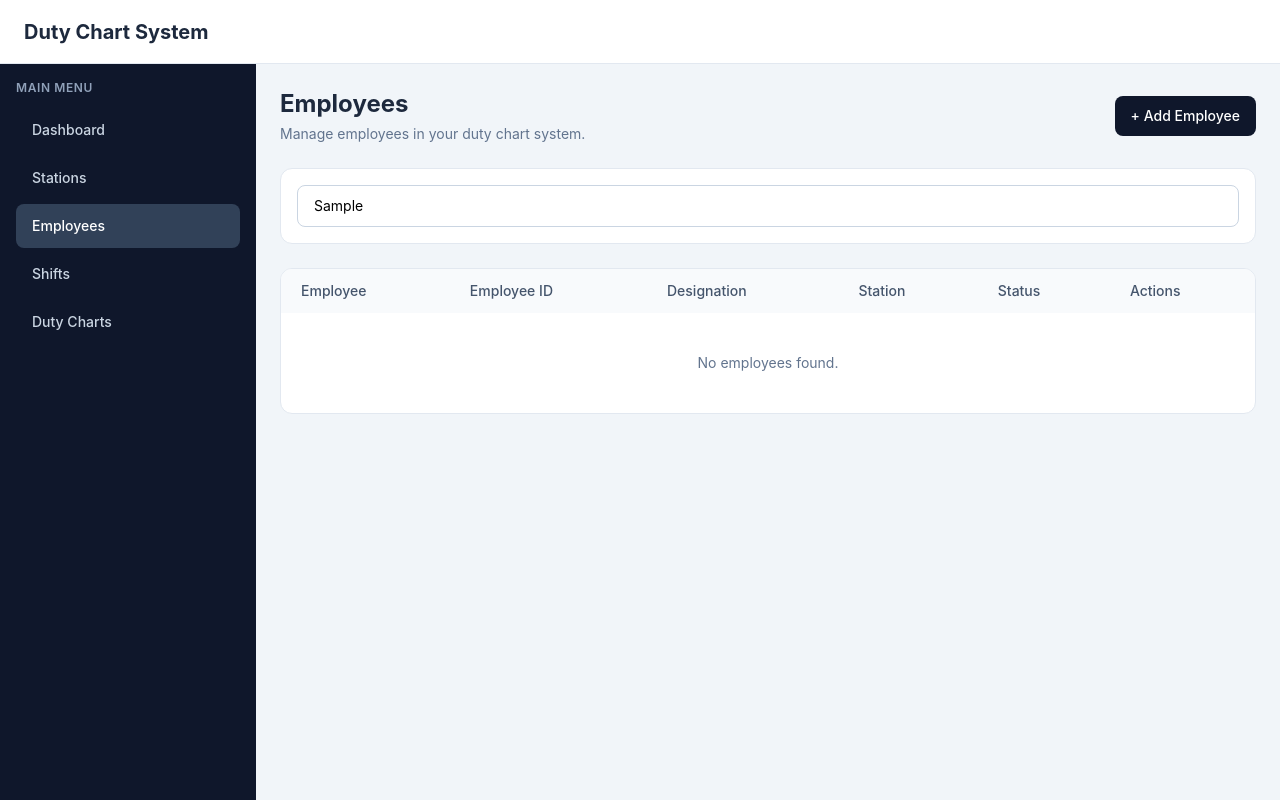
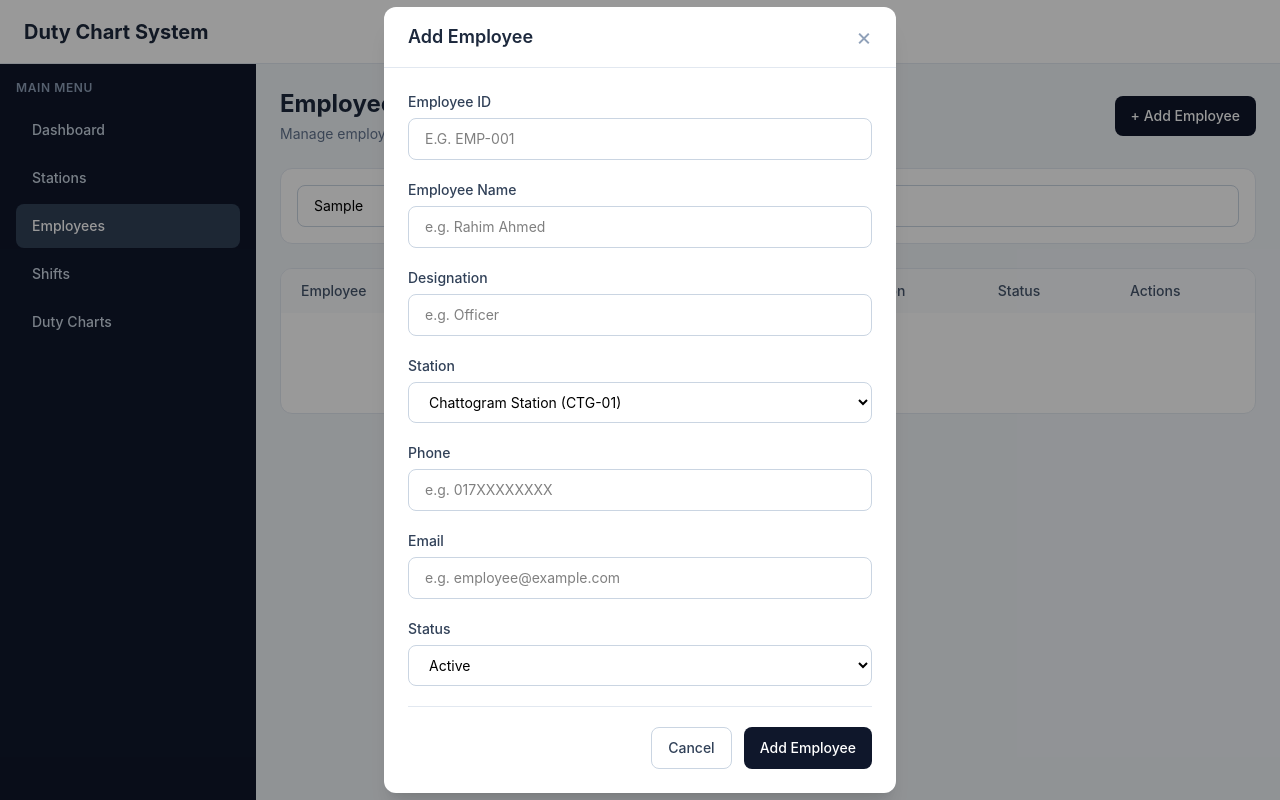
Before and after one commit to sattamap/duty-chart-system-client, a React (Vite) app: page /employees in a window 1280 px wide. Both pictures are taken after typing "Sample" into the empty fields and a click on the button "+ Add Employee". Built offline with nearby package versions, Linux system fonts and the light colour scheme.

Commit message:
feat: add employee creation form

```diff
--- /dev/null
+++ b/src/components/employees/EmployeeForm.tsx
@@ -0,0 +1,281 @@
+import { useState } from "react";
+
+import type {
+  ChangeEvent,
+  FormEvent,
+} from "react";
+
+import type {
+  CreateEmployeeInput,
+  Employee,
+} from "../../types/employee";
+
+import type { Station } from "../../types/station";
+
+interface EmployeeFormProps {
+  initialData?: Employee;
+  stations: Station[];
+  onSubmit: (data: CreateEmployeeInput) => void;
+  onCancel: () => void;
+}
+
+function EmployeeForm({
+  initialData,
+  stations,
+  onSubmit,
+  onCancel,
+}: EmployeeFormProps) {
+  const [formData, setFormData] =
+    useState<CreateEmployeeInput>({
+      employeeId:
+        initialData?.employeeId ?? "",
+      name: initialData?.name ?? "",
+      designation:
+        initialData?.designation ?? "",
+      phone: initialData?.phone ?? "",
+      email: initialData?.email ?? "",
+      stationId:
+        initialData?.stationId ??
+        stations[0]?.id ??
+        "",
+      isActive:
+        initialData?.isActive ?? true,
+    });
+
+  const handleChange = (
+    event: ChangeEvent<HTMLInputElement>
+  ) => {
+    const { name, value } = event.target;
+
+    setFormData((current) => ({
+      ...current,
+      [name]: value,
+    }));
+  };
+
+  const handleSubmit = (
+    event: FormEvent<HTMLFormElement>
+  ) => {
+    event.preventDefault();
+
+    onSubmit(formData);
+  };
+
+  const isEditing = Boolean(initialData);
+
+  return (
+    <form
+      onSubmit={handleSubmit}
+      className="space-y-5"
+    >
+      {/* Employee ID */}
+
+      <div>
+        <label
+          htmlFor="employeeId"
+          className="mb-1.5 block text-sm font-medium text-slate-700"
+        >
+          Employee ID
+        </label>
+
+        <input
+          id="employeeId"
+          name="employeeId"
+          type="text"
+          value={formData.employeeId}
+          onChange={handleChange}
+          placeholder="e.g. EMP-001"
+          required
+          className="w-full rounded-lg border border-slate-300 px-4 py-2.5 text-sm uppercase outline-none focus:border-slate-500 focus:ring-1 focus:ring-slate-500"
+        />
+      </div>
+
+      {/* Employee Name */}
+
+      <div>
+        <label
+          htmlFor="name"
+          className="mb-1.5 block text-sm font-medium text-slate-700"
+        >
+          Employee Name
+        </label>
+
+        <input
+          id="name"
+          name="name"
+          type="text"
+          value={formData.name}
+          onChange={handleChange}
+          placeholder="e.g. Rahim Ahmed"
+          required
+          className="w-full rounded-lg border border-slate-300 px-4 py-2.5 text-sm outline-none focus:border-slate-500 focus:ring-1 focus:ring-slate-500"
+        />
+      </div>
+
+      {/* Designation */}
+
+      <div>
+        <label
+          htmlFor="designation"
+          className="mb-1.5 block text-sm font-medium text-slate-700"
+        >
+          Designation
+        </label>
+
+        <input
+          id="designation"
+          name="designation"
+          type="text"
+          value={formData.designation}
+          onChange={handleChange}
+          placeholder="e.g. Officer"
+          required
+          className="w-full rounded-lg border border-slate-300 px-4 py-2.5 text-sm outline-none focus:border-slate-500 focus:ring-1 focus:ring-slate-500"
+        />
+      </div>
+
+      {/* Station */}
+
+      <div>
+        <label
+          htmlFor="stationId"
+          className="mb-1.5 block text-sm font-medium text-slate-700"
+        >
+          Station
+        </label>
+
+        <select
+          id="stationId"
+          name="stationId"
+          value={formData.stationId}
+          onChange={(event) =>
+            setFormData((current) => ({
+              ...current,
+              stationId: event.target.value,
+            }))
+          }
+          required
+          className="w-full rounded-lg border border-slate-300 bg-white px-4 py-2.5 text-sm outline-none focus:border-slate-500 focus:ring-1 focus:ring-slate-500"
+        >
+          <option value="">
+            Select a station
+          </option>
+
+          {stations
+            .filter((station) => station.isActive)
+            .map((station) => (
+              <option
+                key={station.id}
+                value={station.id}
+              >
+                {station.name} ({station.code})
+              </option>
+            ))}
+        </select>
+      </div>
+
+      {/* Phone */}
+
+      <div>
+        <label
+          htmlFor="phone"
+          className="mb-1.5 block text-sm font-medium text-slate-700"
+        >
+          Phone
+        </label>
+
+        <input
+          id="phone"
+          name="phone"
+          type="tel"
+          value={formData.phone}
+          onChange={handleChange}
+          placeholder="e.g. 017XXXXXXXX"
+          className="w-full rounded-lg border border-slate-300 px-4 py-2.5 text-sm outline-none focus:border-slate-500 focus:ring-1 focus:ring-slate-500"
+        />
+      </div>
+
+      {/* Email */}
+
+      <div>
+        <label
+          htmlFor="email"
+          className="mb-1.5 block text-sm font-medium text-slate-700"
+        >
+          Email
+        </label>
+
+        <input
+          id="email"
+          name="email"
+          type="email"
+          value={formData.email}
+          onChange={handleChange}
+          placeholder="e.g. employee@example.com"
+          className="w-full rounded-lg border border-slate-300 px-4 py-2.5 text-sm outline-none focus:border-slate-500 focus:ring-1 focus:ring-slate-500"
+        />
+      </div>
+
+      {/* Status */}
+
+      <div>
+        <label
+          htmlFor="isActive"
+          className="mb-1.5 block text-sm font-medium text-slate-700"
+        >
+          Status
+        </label>
+
+        <select
+          id="isActive"
+          name="isActive"
+          value={
+            formData.isActive
+              ? "active"
+              : "inactive"
+          }
+          onChange={(event) =>
+            setFormData((current) => ({
+              ...current,
+              isActive:
+                event.target.value ===
+                "active",
+            }))
+          }
+          className="w-full rounded-lg border border-slate-300 bg-white px-4 py-2.5 text-sm outline-none focus:border-slate-500 focus:ring-1 focus:ring-slate-500"
+        >
+          <option value="active">
+            Active
+          </option>
+
+          <option value="inactive">
+            Inactive
+          </option>
+        </select>
+      </div>
+
+      {/* Buttons */}
+
+      <div className="flex justify-end gap-3 border-t border-slate-200 pt-5">
+        <button
+          type="button"
+          onClick={onCancel}
+          className="rounded-lg border border-slate-300 px-4 py-2.5 text-sm font-medium text-slate-700 hover:bg-slate-50"
+        >
+          Cancel
+        </button>
+
+        <button
+          type="submit"
+          className="rounded-lg bg-slate-900 px-4 py-2.5 text-sm font-medium text-white hover:bg-slate-700"
+        >
+          {isEditing
+            ? "Save Changes"
+            : "Add Employee"}
+        </button>
+      </div>
+    </form>
+  );
+}
+
+export default EmployeeForm;
--- a/src/pages/Employees.tsx
+++ b/src/pages/Employees.tsx
@@ -1,15 +1,24 @@
 import { useState } from "react";
 
-import type { Employee } from "../types/employee";
+import type {
+  CreateEmployeeInput,
+  Employee,
+} from "../types/employee";
 
 import { initialEmployees } from "../data/employees";
 import { initialStations } from "../data/stations";
 
+import Modal from "../components/ui/Modal";
+import EmployeeForm from "../components/employees/EmployeeForm";
+
 function Employees() {
-  const [employees] =
+  const [employees, setEmployees] =
     useState<Employee[]>(initialEmployees);
 
   const [search, setSearch] = useState("");
+
+  const [isModalOpen, setIsModalOpen] =
+    useState(false);
 
   const filteredEmployees = employees.filter(
     (employee) => {
@@ -37,6 +46,30 @@ function Employees() {
     return station?.name ?? "Unassigned";
   };
 
+  const handleAddEmployee = (
+    data: CreateEmployeeInput
+  ) => {
+    const newEmployee: Employee = {
+      id: crypto.randomUUID(),
+      ...data,
+    };
+
+    setEmployees((currentEmployees) => [
+      ...currentEmployees,
+      newEmployee,
+    ]);
+
+    setIsModalOpen(false);
+  };
+
+  const handleOpenAddModal = () => {
+    setIsModalOpen(true);
+  };
+
+  const handleCloseModal = () => {
+    setIsModalOpen(false);
+  };
+
   return (
     <div className="space-y-6">
       {/* Header */}
@@ -48,12 +81,14 @@ function Employees() {
           </h1>
 
           <p className="mt-1 text-sm text-slate-500">
-            Manage employees in your duty chart system.
+            Manage employees in your duty chart
+            system.
           </p>
         </div>
 
         <button
           type="button"
+          onClick={handleOpenAddModal}
           className="rounded-lg bg-slate-900 px-4 py-2.5 text-sm font-medium text-white hover:bg-slate-700"
         >
           + Add Employee
@@ -183,8 +218,6 @@ function Employees() {
                 </tr>
               ))}
 
-              {/* Empty Result */}
-
               {filteredEmployees.length === 0 && (
                 <tr>
                   <td
@@ -199,6 +232,20 @@ function Employees() {
           </table>
         </div>
       </div>
+
+      {/* Add Employee Modal */}
+
+      <Modal
+        isOpen={isModalOpen}
+        title="Add Employee"
+        onClose={handleCloseModal}
+      >
+        <EmployeeForm
+          stations={initialStations}
+          onSubmit={handleAddEmployee}
+          onCancel={handleCloseModal}
+        />
+      </Modal>
     </div>
   );
 }
```
